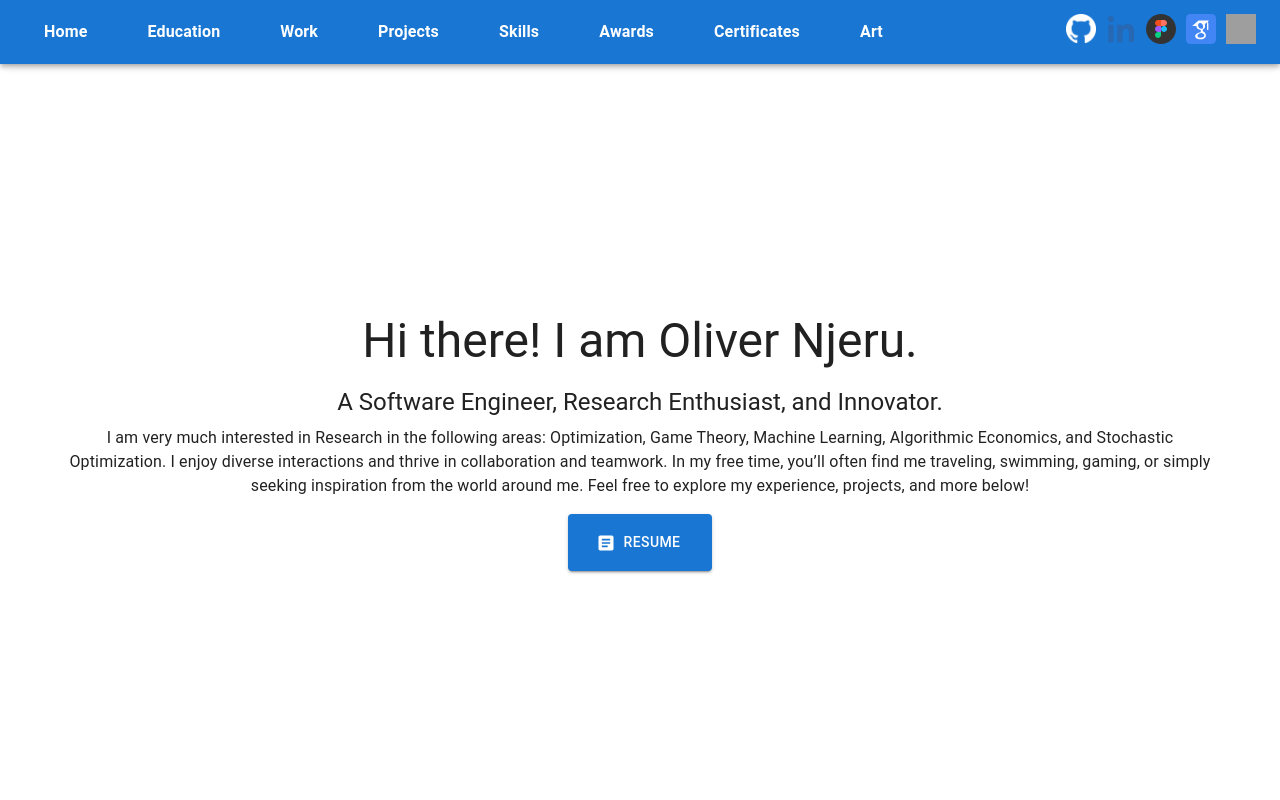
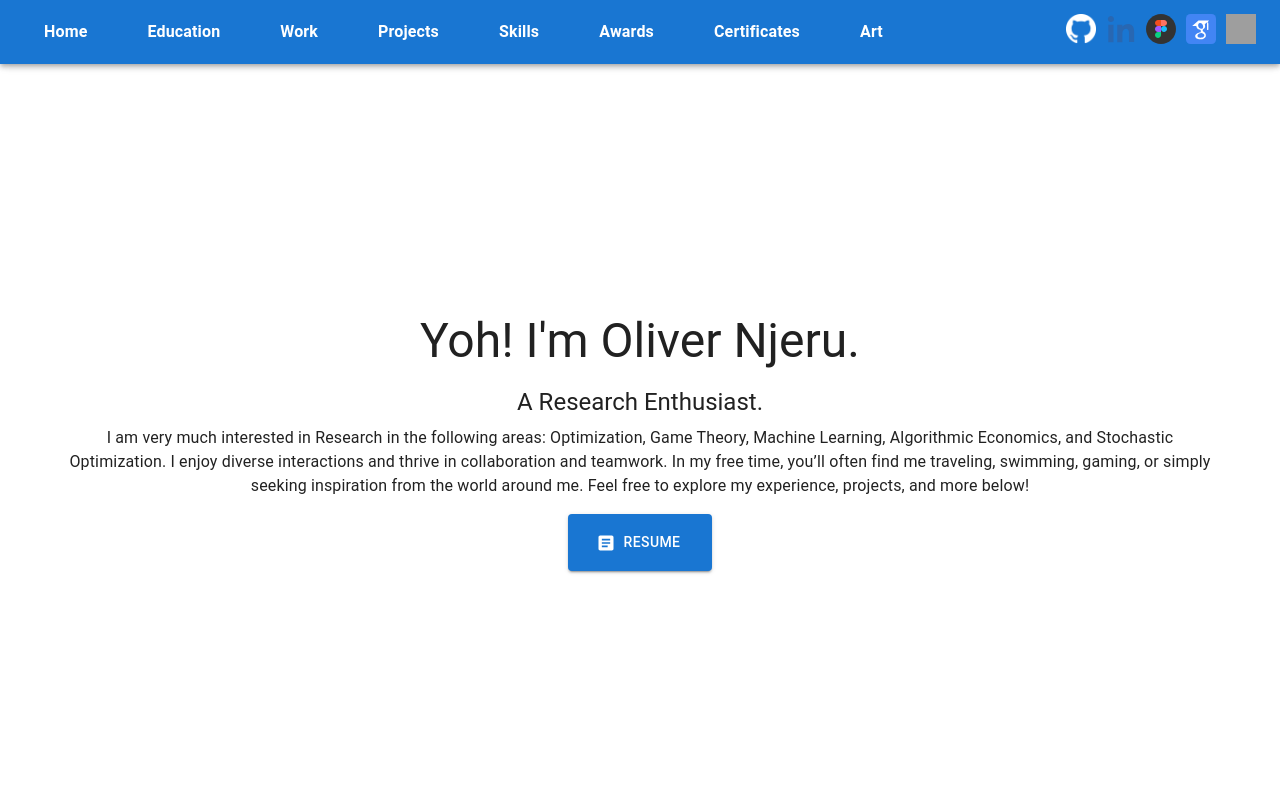
Before and after one commit to olivernjeru/olivernjeru.github.io, a React (Create React App) app: page / in a window 1280 px wide. Shown: the top 800 px of the page. Built offline with nearby package versions, Linux system fonts and the light colour scheme; grey boxes are pictures that could not be loaded.

Commit message:
fix: update introduction text on HomePage component

```diff
--- a/src/components/HomePage.js
+++ b/src/components/HomePage.js
@@ -66,10 +66,10 @@ const HomePage = () => {
                 ) : (
                     <>
                         <Typography variant="h3" gutterBottom>
-                            Hi there! I am Oliver Njeru.
+                            Yoh! I'm Oliver Njeru.
                         </Typography>
                         <Typography variant="h5" gutterBottom>
-                            A Software Engineer, Research Enthusiast, and Innovator.
+                            A Research Enthusiast.
                         </Typography>
                         <Typography variant="body1" paragraph>
                             I am very much interested in Research in the following areas: Optimization, Game Theory, Machine Learning, Algorithmic Economics, and Stochastic Optimization. I enjoy diverse interactions and thrive in collaboration and teamwork. In my free time, you’ll often find me traveling, swimming, gaming, or simply seeking inspiration from the world around me. Feel free to explore my experience, projects, and more below!
```
